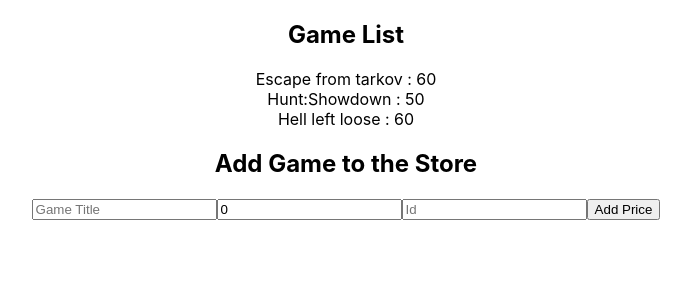
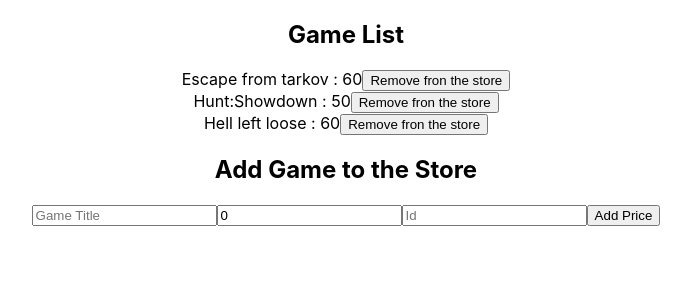
Before and after one commit to DinelyWellehewage/Shopping-Cart, a React (Create React App) app: page / in a window 1280 px wide. Shown: the top 300 px of the page, without its empty margins (294-985 px from the left). Built offline with nearby package versions, Linux system fonts and the light colour scheme.

Commit message:
remove product from store

```diff
--- a/src/Products/ProductList.tsx
+++ b/src/Products/ProductList.tsx
@@ -1,17 +1,25 @@
 import React from "react";
 import { useSelector } from "react-redux";
-import { getproductsSelector } from "./products.slice";
+import { getproductsSelector, removeProduct } from "./products.slice";
+import { useAppDispatch } from "../store";
 
 interface ProductListProps {}
 
 const ProductList: React.FC<ProductListProps> = ({}) => {
   const products = useSelector(getproductsSelector);
+  const dispatch = useAppDispatch();
+  const removeFromStore = (id: string) => {
+    dispatch(removeProduct(id));
+  };
   return (
     <div>
       <h2>Game List</h2>
       {products.map((product) => (
         <div key={product.id}>
           <span>{`${product.title} : ${product.price}`}</span>
+          <button onClick={() => removeFromStore(product.id)}>
+            Remove fron the store
+          </button>
         </div>
       ))}
     </div>
--- a/src/Products/products.slice.ts
+++ b/src/Products/products.slice.ts
@@ -20,8 +20,11 @@
       //   return [action.payload, ...state];
       state.push(action.payload);
     },
+    removeProduct: (state, action: PayloadAction<string>) => {
+      return state.filter((product) => product.id !== action.payload);
+    },
   },
 });
-export const { addProduct } = productsSlice.actions;
+export const { addProduct, removeProduct } = productsSlice.actions;
 export const getproductsSelector = (state: RootState) => state.products;
 export default productsSlice.reducer;
```
